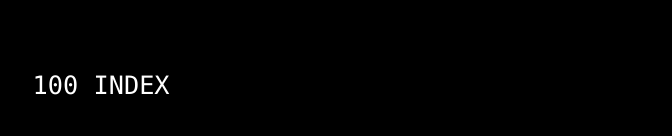
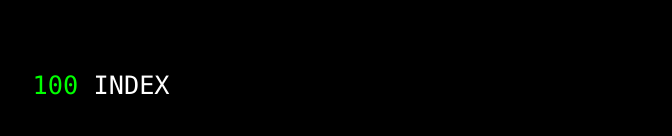
Before and after one commit to comp4020-agentic-coding-studio/comp4020-crit1-RuiquanQiao, a website built with Vite: page 101.html in a window 1280 px wide. Shown: the part 633-769 px from the top of the page, without its empty margins (303-975 px from the left). Built offline with nearby package versions, Linux system fonts and the light colour scheme.

Commit message:
Give the index link the contents page's own visual language
It was a lone white link floating above the coloured keys, reading as an
untouched default rather than a teletext row. Split into a green page
number and a white label, which is how every other navigable line on the
site already reads.

```diff
--- a/101.html
+++ b/101.html
@@ -28,7 +28,7 @@
       </main>
 
       <nav aria-label="Teletext pages">
-        <p class="index-row"><a href="./">100 Index</a></p>
+        <p class="index-row"><span class="index-no">100</span><a href="./">Index</a></p>
         <div class="fastext">
           <span class="key key-red" aria-disabled="true">101 News</span>
           <a class="key key-green" href="./102.html">102 Full</a>
```
Also changed, not shown: 102.html (+1 -1 lines), 103.html (+1 -1 lines), 199.html (+1 -1 lines).
